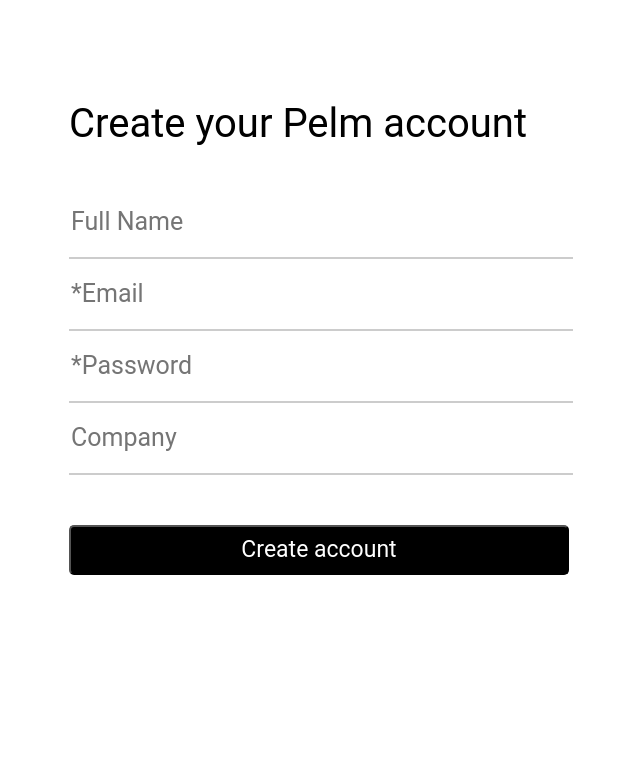
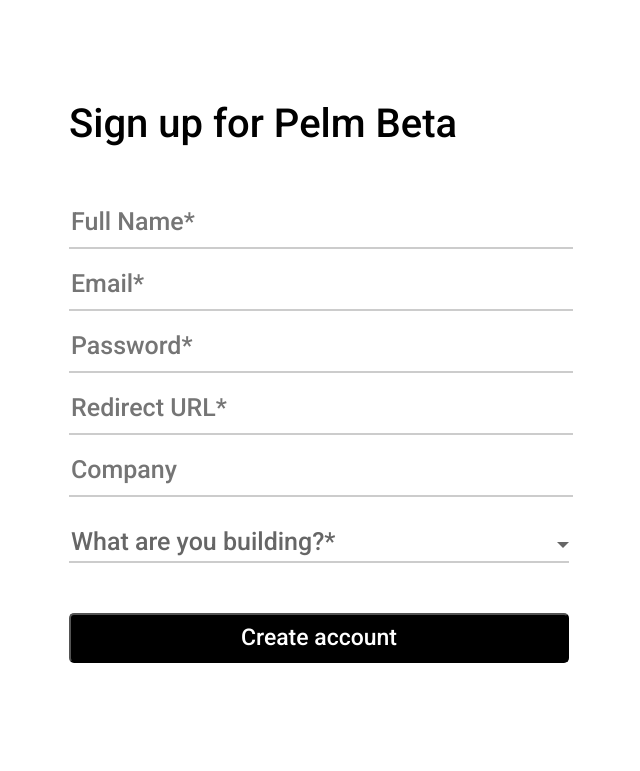
Before and after one commit to 3dmund/pelm-website, a PHP site: page /register.html in a window 1280 px wide. Shown: the part 124-895 px from the top of the page, without its empty margins (321-961 px from the left). Before the commit the page ends 699 px from the top, so only its background shows below. Run offline with PHP 8.4, Linux system fonts and the light colour scheme.

Commit message:
Roboto font and register page

```diff
--- a/assets/css/main.css
+++ b/assets/css/main.css
@@ -524,7 +524,7 @@
   max-width: 100%;
   font-size: 25px;
   line-height: 40px;
-  padding-bottom: 15px;
+  padding-bottom: 5px;
   padding-top: 15px;
   color: black;
   font-family:roboto,sans-serif;
@@ -546,3 +546,69 @@
   font-size: 23px; font-family:roboto,sans-serif;
   color: white;
 }
+
+
+
+/*the container must be positioned relative:*/
+.custom-select {
+  position: relative;
+  font-family: roboto,sans-serif;
+  padding-top:15px;
+  font-size: 25px;
+}
+
+.custom-select select {
+  display: none; /*hide original SELECT element:*/
+}
+
+.select-selected {
+  background-color: #ffffff;
+}
+
+/*style the arrow inside the select element:*/
+.select-selected:after {
+  position: absolute;
+  content: "";
+  top: 45px;
+  right: 0px;
+  width: 0;
+  height: 0;
+  border: 6px solid transparent;
+  border-color: #666 transparent transparent transparent;
+}
+
+/*point the arrow upwards when the select box is open (active):*/
+.select-selected.select-arrow-active:after {
+  border-color: transparent transparent #666 transparent;
+  top: 35px;
+}
+
+/*style the items (options), including the selected item:*/
+.select-items div,.select-selected {
+  color: #666666;
+  padding-top: 15px;
+  padding-bottom: 5px;
+  padding-left: 2px;
+  border-bottom: 2px solid #cccccc;
+  cursor: pointer;
+  user-select: none;
+}
+
+/*style items (options):*/
+.select-items {
+  position: absolute;
+  background-color: #ffffff;
+  top: 100%;
+  left: 0;
+  right: 0;
+  z-index: 99;
+}
+
+/*hide the items when the select box is closed:*/
+.select-hide {
+  display: none;
+}
+
+.select-items div:hover, .same-as-selected {
+  background-color: rgba(0, 0, 0, 0.1);
+}
--- a/documentation.html
+++ b/documentation.html
@@ -1,4 +1,7 @@
 <!DOCTYPE HTML>
+<link rel="preconnect" href="https://fonts.googleapis.com">
+<link rel="preconnect" href="https://fonts.gstatic.com" crossorigin>
+<link href="https://fonts.googleapis.com/css2?family=Roboto:wght@500&display=swap" rel="stylesheet">
 <html>
 <head>
   <title>Pelm - Documentation</title>
@@ -49,7 +52,7 @@
         <img class="documentation-intro-illustration" src="images/illustration-wip.png" />
         <h1>Docs coming soon</h1>
         <p>
-            We're still finalizing our docs and will publish them soon. <br/> In the meantime, please reach out to <b>info@portertech.io</b> to get started.
+            We're still finalizing our docs and will publish them soon. <br/> In the meantime, please reach out to <b>info@pelm.com</b> to get started.
         </p>
     </div>
   </div>
--- a/index.html
+++ b/index.html
@@ -1,4 +1,7 @@
 <!DOCTYPE HTML>
+<link rel="preconnect" href="https://fonts.googleapis.com">
+<link rel="preconnect" href="https://fonts.gstatic.com" crossorigin>
+<link href="https://fonts.googleapis.com/css2?family=Roboto:wght@500&display=swap" rel="stylesheet">
 <html>
 <head>
   <title>Pelm - Home</title>
--- a/privacy-and-security-policy.html
+++ b/privacy-and-security-policy.html
@@ -1,4 +1,7 @@
 <!DOCTYPE HTML>
+<link rel="preconnect" href="https://fonts.googleapis.com">
+<link rel="preconnect" href="https://fonts.gstatic.com" crossorigin>
+<link href="https://fonts.googleapis.com/css2?family=Roboto:wght@500&display=swap" rel="stylesheet">
 <!--
   Photon by HTML5 UP
   html5up.net | @ajlkn
@@ -138,7 +141,7 @@
       <h2 class="privacy-and-security-policy-h2">10. Effective Date; Changes</h2>
       <p>This Privacy Policy applies to all information collected by us or provided to us on and after the Effective Date (which you can find at the top of this page). We may occasionally make changes to this Privacy Policy, and if we do, we'll post any changes on this page. By continuing to access or use the Service, you agree to these changes to be effective on a going-forward basis. We won't retroactively apply any material change to the Policy without first obtaining your consent.</p>
       <h2 class="privacy-and-security-policy-h2">11. Contacting Us</h2>
-      <p>If you have any questions about this Privacy Policy, please contact us at info@Pelmtech.io or (678) 447-2254.</p>
+      <p>If you have any questions about this Privacy Policy, please contact us at info@pelm.com or (678) 447-2254.</p>
     </div>
   </div>
 
--- a/register.html
+++ b/register.html
@@ -1,4 +1,7 @@
 <!DOCTYPE html>
+<link rel="preconnect" href="https://fonts.googleapis.com">
+<link rel="preconnect" href="https://fonts.gstatic.com" crossorigin>
+<link href="https://fonts.googleapis.com/css2?family=Roboto:wght@500&display=swap" rel="stylesheet">
 <html lang="en">
 <head>
     <title>Pelm - Register</title>
@@ -23,22 +26,36 @@
     <div class="section-outer">
 <!--        <div style = "margin-top: 100px; margin-bottom: 100px; display: flex; flex-direction: column">-->
         <div class="register-form-section-inner">
-            <div style="font-size: 40px; font-family:roboto-bold,roboto,sans-serif; margin-bottom: 40px">Create your Pelm account</div>
+            <div style="font-size: 40px; font-family:Roboto,roboto-bold,roboto,sans-serif; margin-bottom: 40px">Sign up for Pelm Beta</div>
 
 <!--            <div id="contact-form-outter">-->
-            <form action="https://api.portertech.io/auth/register" method="POST">
+            <!-- <form action="https://api.pelm.com/auth/register" method="POST"> -->
 <!--                <form action="http://127.0.0.1:5000/auth/register" method="POST">-->
+                <form action="http://127.0.0.1:5000/auth/register" method="POST">
                 <p class="register-form-row">
-                    <input class="text-field" type="text" name="name" id="name" placeholder="Full Name" />
+                    <input class="text-field" type="text" name="name" id="name" placeholder="Full Name*" required/>
                 </p>
                 <p class="register-form-row">
-                    <input class="text-field" type="text" name="email" id="email" placeholder="*Email" required/>
+                    <input class="text-field" type="text" name="email" id="email" placeholder="Email*" required pattern=".+@.+\..+" title="Please enter a valid email"/>
                 </p>
                 <p class="register-form-row">
-                    <input class="text-field" type="password" name="password" id="password" placeholder="*Password" required/>
+                    <input class="text-field" type="password" name="password" id="password" placeholder="Password*" required/>
+                </p>
+                <p class="register-form-row">
+                    <input class="text-field" type="text" name="redirect_url" id="redirect_url" placeholder="Redirect URL*" required pattern=".+\..+" title="Please ennter a valid URL"/>
                 </p>
                 <p class="register-form-row">
                     <input class="text-field" type="text" name="company" id="company" placeholder="Company" />
+                </p>
+                <p class="register-form-row">
+                    <div class="custom-select" style="">
+                      <select name="app_type" id="app_type" required">
+                        <option value="">What are you building?*</option>
+                        <option value="web_app">Web App</option>
+                        <option value="mobile_app">Mobile App</option>
+                        <option value="single_page_app">Single Page App</option>
+                      </select>
+                    </div>
                 </p>
                 <input id="submit" type="submit" class="submit-form-button" value="Create account"/>
                 </p>
@@ -50,3 +67,84 @@
 
 </body>
 </html>
+
+<script>
+var x, i, j, l, ll, selElmnt, a, b, c;
+/*look for any elements with the class "custom-select":*/
+x = document.getElementsByClassName("custom-select");
+l = x.length;
+for (i = 0; i < l; i++) {
+  selElmnt = x[i].getElementsByTagName("select")[0];
+  ll = selElmnt.length;
+  /*for each element, create a new DIV that will act as the selected item:*/
+  a = document.createElement("DIV");
+  a.setAttribute("class", "select-selected");
+  a.innerHTML = selElmnt.options[selElmnt.selectedIndex].innerHTML;
+  x[i].appendChild(a);
+  /*for each element, create a new DIV that will contain the option list:*/
+  b = document.createElement("DIV");
+  b.setAttribute("class", "select-items select-hide");
+  for (j = 1; j < ll; j++) {
+    /*for each option in the original select element,
+    create a new DIV that will act as an option item:*/
+    c = document.createElement("DIV");
+    c.innerHTML = selElmnt.options[j].innerHTML;
+    c.addEventListener("click", function(e) {
+        /*when an item is clicked, update the original select box,
+        and the selected item:*/
+        var y, i, k, s, h, sl, yl;
+        s = this.parentNode.parentNode.getElementsByTagName("select")[0];
+        sl = s.length;
+        h = this.parentNode.previousSibling;
+        for (i = 0; i < sl; i++) {
+          if (s.options[i].innerHTML == this.innerHTML) {
+            s.selectedIndex = i;
+            h.innerHTML = this.innerHTML;
+            y = this.parentNode.getElementsByClassName("same-as-selected");
+            yl = y.length;
+            for (k = 0; k < yl; k++) {
+              y[k].removeAttribute("class");
+            }
+            this.setAttribute("class", "same-as-selected");
+            break;
+          }
+        }
+        h.click();
+    });
+    b.appendChild(c);
+  }
+  x[i].appendChild(b);
+  a.addEventListener("click", function(e) {
+      /*when the select box is clicked, close any other select boxes,
+      and open/close the current select box:*/
+      e.stopPropagation();
+      closeAllSelect(this);
+      this.nextSibling.classList.toggle("select-hide");
+      this.classList.toggle("select-arrow-active");
+    });
+}
+function closeAllSelect(elmnt) {
+  /*a function that will close all select boxes in the document,
+  except the current select box:*/
+  var x, y, i, xl, yl, arrNo = [];
+  x = document.getElementsByClassName("select-items");
+  y = document.getElementsByClassName("select-selected");
+  xl = x.length;
+  yl = y.length;
+  for (i = 0; i < yl; i++) {
+    if (elmnt == y[i]) {
+      arrNo.push(i)
+    } else {
+      y[i].classList.remove("select-arrow-active");
+    }
+  }
+  for (i = 0; i < xl; i++) {
+    if (arrNo.indexOf(i)) {
+      x[i].classList.add("select-hide");
+    }
+  }
+}
+/*if the user clicks anywhere outside the select box,
+then close all select boxes:*/
+document.addEventListener("click", closeAllSelect);
+</script>
```
Also changed, not shown: product.html (+5 -2 lines).
